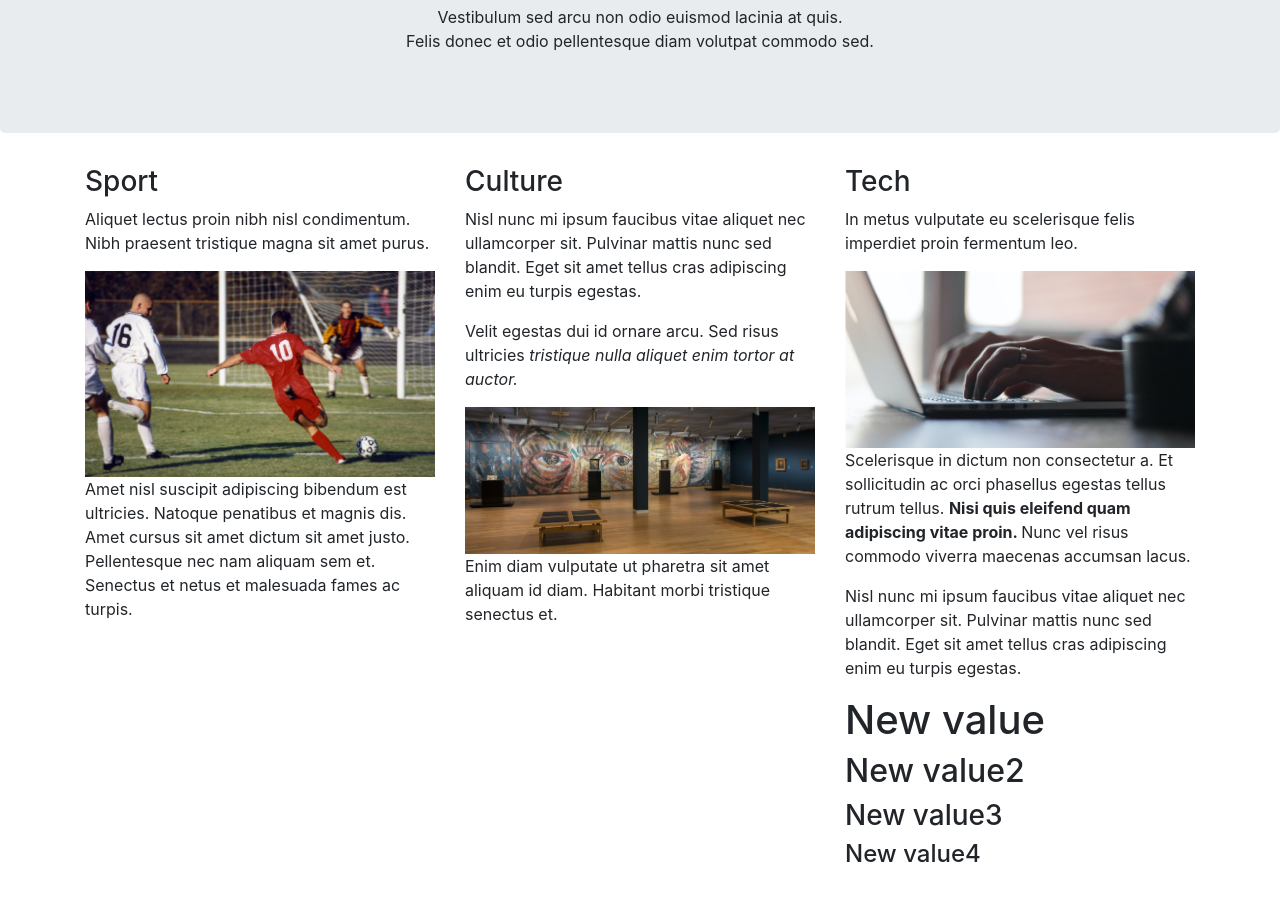
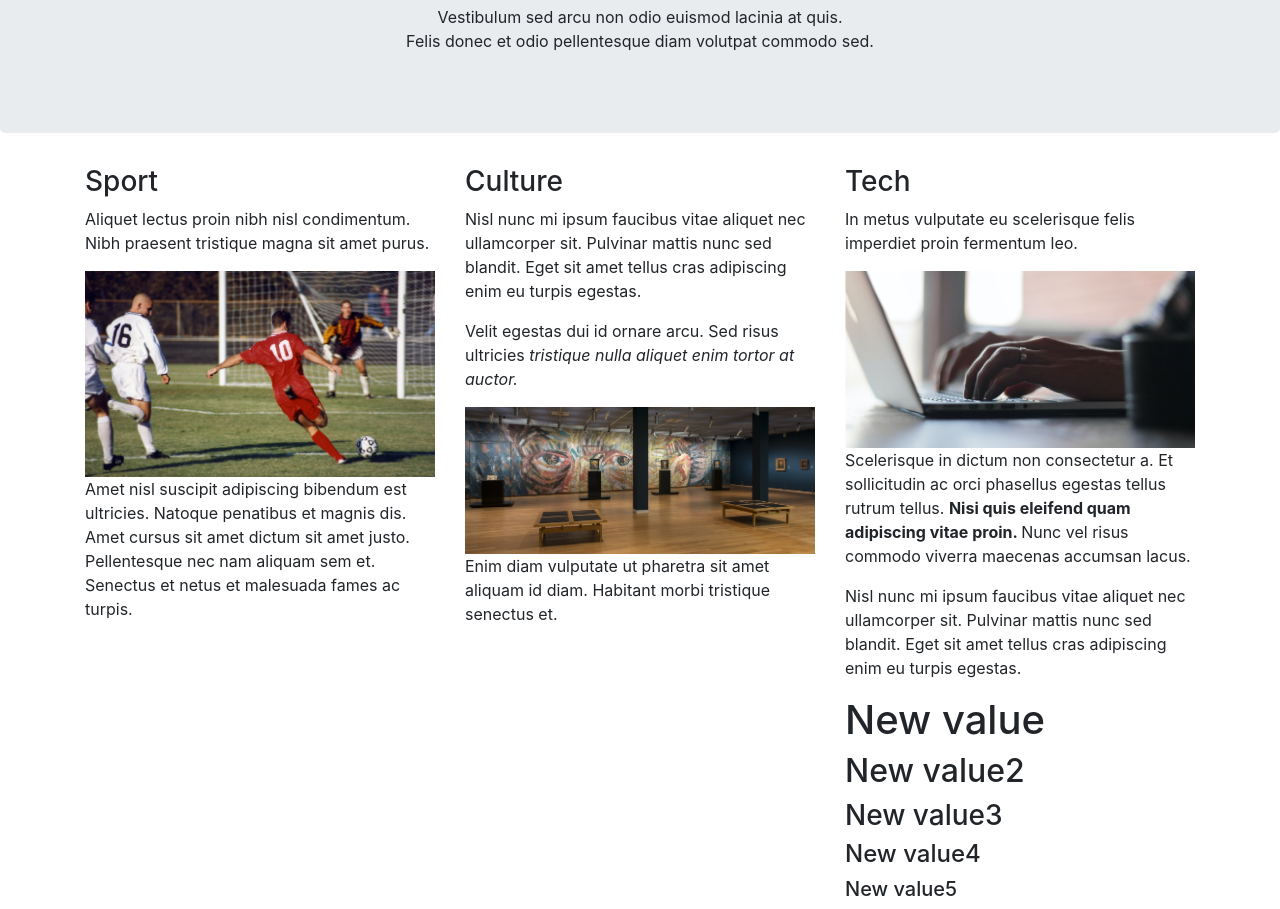
Before and after one commit to A-Korobenko/test_name, a plain HTML site: page index.html in a window 1280 px wide. Shown: the part 105-1014 px from the top of the page. Before the commit the page ends 982 px from the top, so only its background shows below. Drawn offline with Linux system fonts and the light colour scheme.

Commit message:
test2changeFileWebsite

```diff
--- a/index.html
+++ b/index.html
@@ -35,6 +35,7 @@
         <h2>New value2</h2>
 	<h3>New value3</h3>
         <h4>New value4</h4>
+	<h5>New value5</h5>
     </div>
   </div>
 </div>
```
